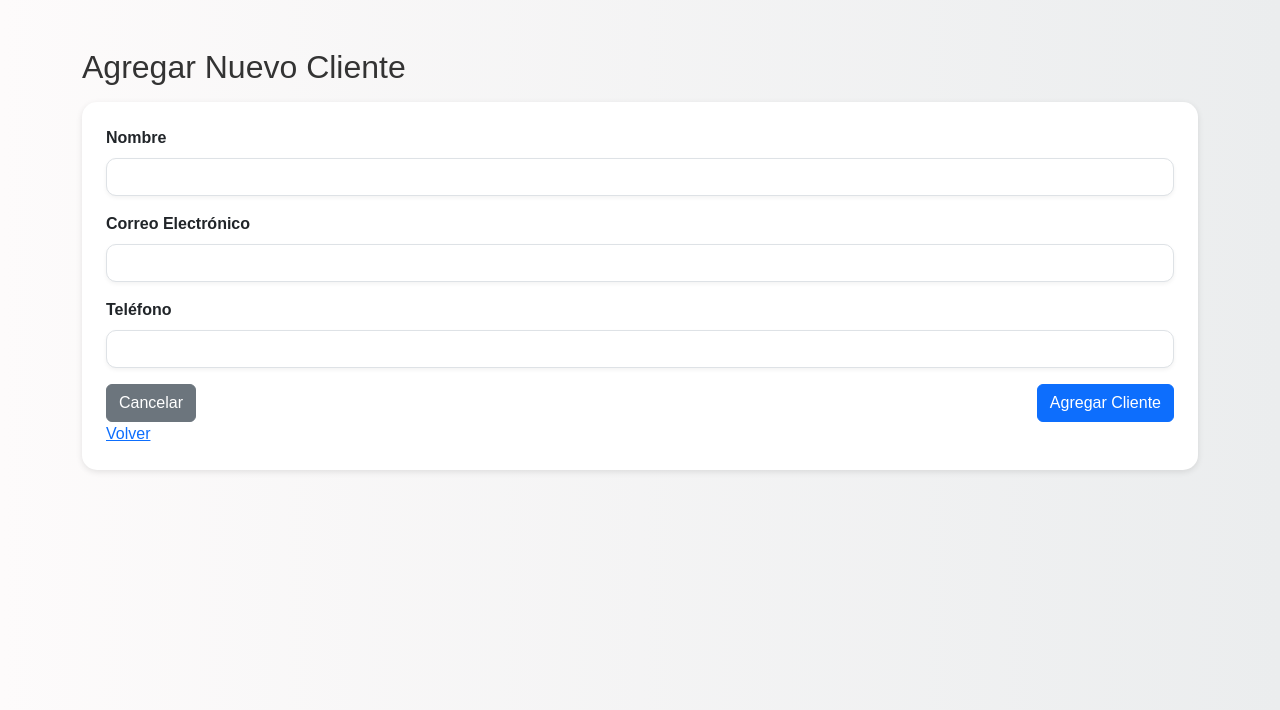
After one commit to sebascordovaaa/SalonManager, a FastAPI app: template app/templates/pages/crear_clientes.html in a window 1280 px wide. The commit adds this page. Shown: the top 710 px of the page. Run offline with FastAPI, Linux system fonts and the light colour scheme; the template is opened without the code that fills it, so the values that code supplies are empty.

Commit message:
clientes funcional

```diff
--- a/app/main.py
+++ b/app/main.py
@@ -5,6 +5,7 @@ from fastapi.templating import Jinja2Templates
 from datetime import datetime
 from pydantic import BaseModel, EmailStr, field_validator, ValidationError
 from typing import Optional, List
+import app.crud as crud
 import re
 
 
@@ -14,12 +15,14 @@ app = FastAPI(title="SalonManager")
 app.mount("/static", StaticFiles(directory="app/static"), name="static")
 
 # Motor de plantillas
-templates = Jinja2Templates(directory="app/templates")
+templates = Jinja2Templates(directory="app/templates/pages")
 
 
 # Importar funciones
 from app.crud import(
-    fetch_all_clientes
+    fetch_all_clientes,
+    delete_cliente
+
 )
 # Modelo base para cliente (campos comunes, sin ID)
 class ClientesBase(BaseModel):
@@ -76,7 +79,7 @@ def get_index(request: Request):
     clientes = map_rows_to_clientes(rows)
 
     return templates.TemplateResponse(
-        "pages/index.html",
+        "index.html",
         {
             "request": request,
             "clientes": clientes
@@ -84,41 +87,52 @@ def get_index(request: Request):
     )
 
 # ========================= CLIENTES =========================
-@app.get("/clientes/nuevo", response_class=HTMLResponse)
+@app.get("/crear_clientes", response_class=HTMLResponse)
 def form_nuevo_cliente(request: Request):
-    return templates.TemplateResponse("nuevo_cliente.html", {"request": request})
+    return templates.TemplateResponse("crear_clientes.html", {"request": request})
 
-@app.post("/clientes/nuevo")
+
+@app.post("/crear_clientes")
 def crear_cliente(
     nombre: str = Form(...),
-    apellido: str = Form(...),
     email: str = Form(...),
-    telefono: Optional[str] = Form(None),
-    direccion: Optional[str] = Form(None)
+    telefono: Optional[str] = Form(None)
 ):
-    crud.insert_cliente(nombre, apellido, email, telefono, direccion)
-    return RedirectResponse(url="/clientes", status_code=303)
+    crud.insert_cliente(nombre, telefono, email)
+    return RedirectResponse(url="/", status_code=303)
 
-@app.get("/clientes/editar/{cliente_id}", response_class=HTMLResponse)
+
+@app.get("/editar_clientes/{cliente_id}", response_class=HTMLResponse)
 def form_editar_cliente(request: Request, cliente_id: int):
     cliente = crud.fetch_cliente_by_id(cliente_id)
     if not cliente:
         raise HTTPException(status_code=404, detail="Cliente no encontrado")
-    return templates.TemplateResponse("editar_cliente.html", {"request": request, "cliente": cliente})
+    return templates.TemplateResponse("editar_clientes.html", {"request": request, "cliente": cliente})
 
-@app.post("/clientes/editar/{cliente_id}")
+
+@app.post("/editar_clientes/{cliente_id}")
 def editar_cliente(
     cliente_id: int,
     nombre: str = Form(...),
-    apellido: str = Form(...),
     email: str = Form(...),
-    telefono: Optional[str] = Form(None),
-    direccion: Optional[str] = Form(None)
+    telefono: Optional[str] = Form(None)
 ):
-    crud.update_cliente(cliente_id, nombre, apellido, email, telefono, direccion)
-    return RedirectResponse(url="/clientes", status_code=303)
+    crud.update_cliente(cliente_id, nombre, email, telefono)
+    return RedirectResponse(url="/", status_code=303)
 
 
+
+# ========================= ELIMINAR CLIENTE =========================
+@app.get("/clientes/eliminar/{cliente_id}")
+def eliminar_cliente(cliente_id: int):
+    """
+    Endpoint para eliminar un cliente por su ID desde HTML.
+    Redirige luego a la lista de clientes.
+    """
+    eliminado = crud.delete_cliente(cliente_id)
+    if not eliminado:
+        raise HTTPException(status_code=404, detail="Cliente no encontrado")
+    return RedirectResponse(url="/", status_code=303)
 
 
 
--- /dev/null
+++ b/app/templates/pages/crear_clientes.html
@@ -0,0 +1,42 @@
+<!DOCTYPE html>
+<html lang="es">
+<head>
+    <meta charset="UTF-8">
+    <title>Nuevo Cliente | Peluquería</title>
+    <meta name="viewport" content="width=device-width, initial-scale=1">
+
+    <!-- Bootstrap 5 CDN -->
+    <link href="https://cdn.jsdelivr.net/npm/bootstrap@5.3.2/dist/css/bootstrap.min.css" rel="stylesheet">
+    <link rel="stylesheet" href="/static/css/estilos.css">
+</head>
+<body>
+
+<div class="container my-5">
+    <h2>Agregar Nuevo Cliente</h2>
+    <div class="card p-4 mt-3">
+        <form action="/crear_clientes" method="post">
+            <div class="mb-3">
+                <label for="nombre" class="form-label">Nombre</label>
+                <input type="text" name="nombre" id="nombre" class="form-control" required>
+            </div>
+            <div class="mb-3">
+                <label for="email" class="form-label">Correo Electrónico</label>
+                <input type="email" name="email" id="email" class="form-control" required>
+            </div>
+            <div class="mb-3">
+                <label for="telefono" class="form-label">Teléfono</label>
+                <input type="text" name="telefono" id="telefono" class="form-control">
+            </div>
+            <div class="d-flex justify-content-between">
+                <a href="/" class="btn btn-secondary">Cancelar</a>
+
+                <button type="submit" class="btn btn-primary">Agregar Cliente</button>
+            </div>
+        </form>
+        <a href="/">Volver</a>
+    </div>
+</div>
+
+<script src="https://cdn.jsdelivr.net/npm/bootstrap@5.3.2/dist/js/bootstrap.bundle.min.js"></script>
+</body>
+</html>
```
Also changed, not shown: app/crud.py (+6 -6 lines), app/templates/pages/editar_clientes.html (added, +40 -0 lines), app/templates/pages/index.html (+3 -54 lines).
